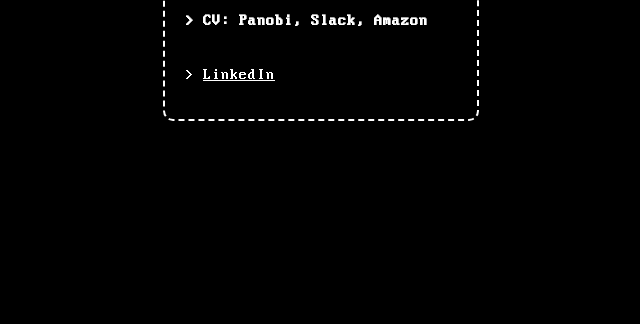
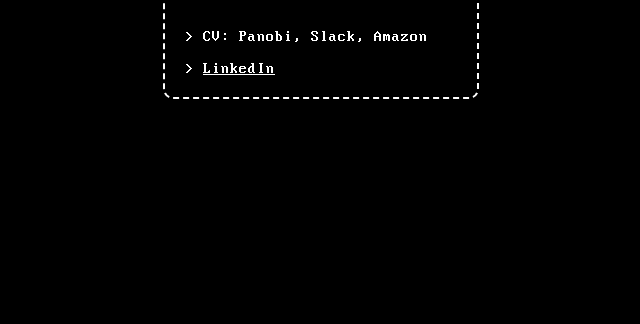
Before and after one commit to corey-baker/corey-baker.github.io, a plain HTML site: page index.html in a window 1280 px wide. Shown: the part 492-816 px from the top of the page, without its empty margins (319-959 px from the left). Drawn offline with Linux system fonts and the light colour scheme.

Commit message:
margin css

```diff
--- a/index.html
+++ b/index.html
@@ -11,8 +11,8 @@
     <img src="/image.png" alt="beep boop" draggable="false">
     <h1 class="name">Corey Baker</h1>
     <p class="byline">Computer Programmer</p>
-    <h4>> CV: Panobi, Slack, Amazon</h4>
-    <p>> <a href="https://www.linkedin.com/in/coreydbaker/" target="_blank" rel="noopener noreferrer">LinkedIn</a></p>
+    <p>> CV: Panobi, Slack, Amazon</p>
+    <p class="lastline">> <a href="https://www.linkedin.com/in/coreydbaker/" target="_blank" rel="noopener noreferrer">LinkedIn</a></p>
 </div>
 </body>
 </html>
--- a/styles.css
+++ b/styles.css
@@ -53,3 +53,8 @@ body {
     text-align: center;
     margin-top: 0;
 }
+
+.lastline {
+    margin-bottom: 0;
+    margin-top: 0;
+}
```
